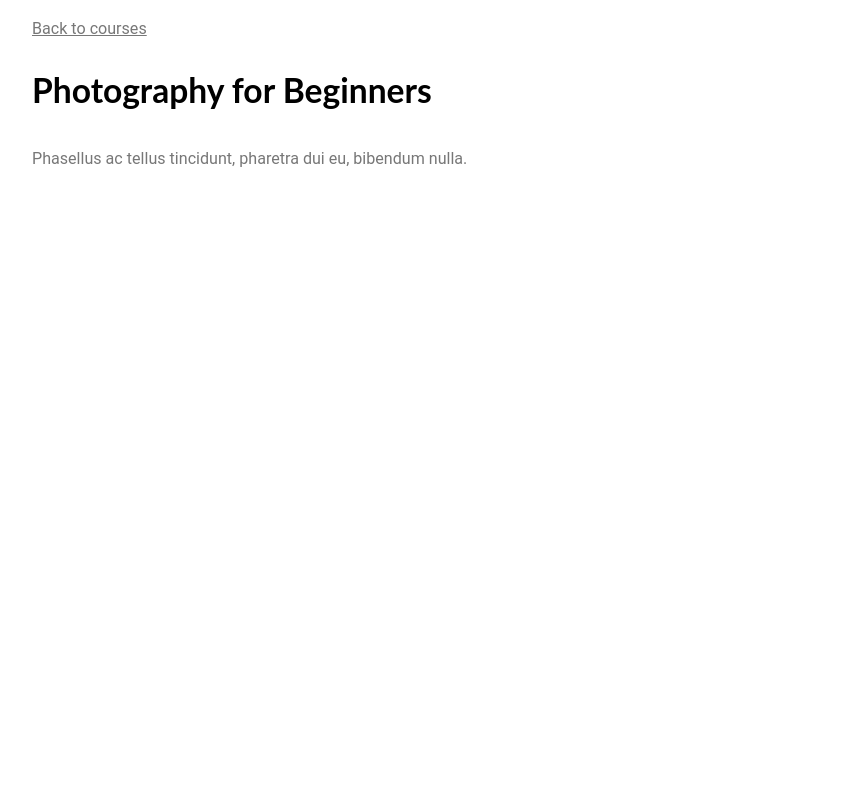
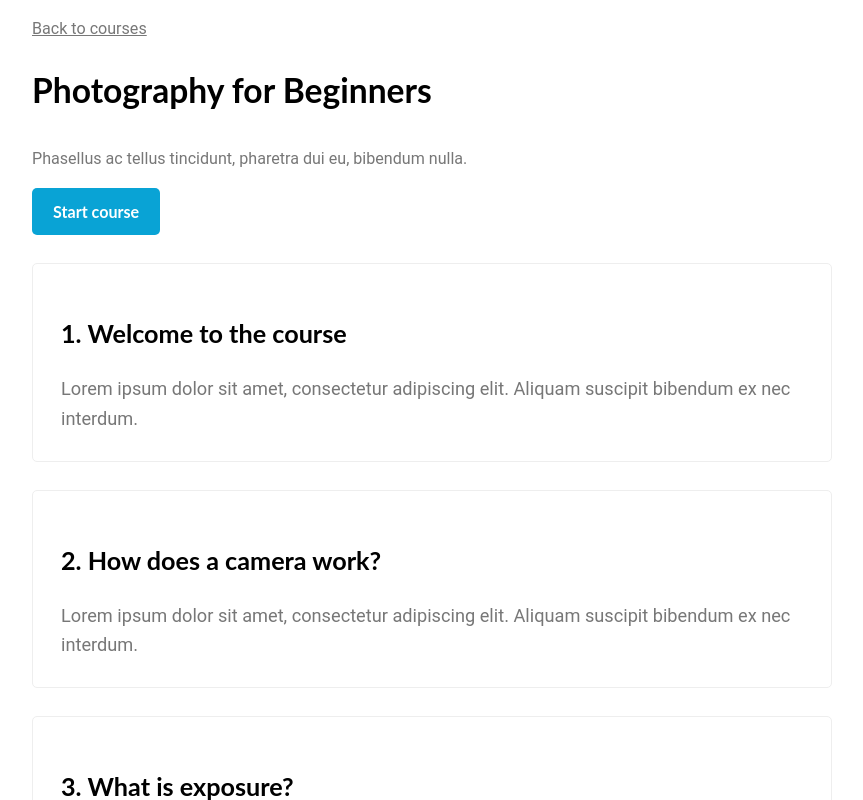
Before and after one commit to leticiabytes/online-courses, a Vue app: page /courses/1 in a window 1280 px wide. Shown: the top 800 px of the page, without its empty margins (208-1071 px from the left). Built offline with nearby package versions, Linux system fonts and the light colour scheme.

Commit message:
feat: implements LessonSummary component to CourseView
Signed-off-by: Letícia Vieira <lvieira268@gmail.com>

```diff
--- a/src/views/CourseView.vue
+++ b/src/views/CourseView.vue
@@ -1,22 +1,38 @@
 <script lang="ts" setup>
-import { useRoute } from 'vue-router';
-import courses from '../courses';
+  import courses from '../courses';
+  import { useRoute } from 'vue-router';
 
-const route = useRoute()
-const courseId = route.params.courseId
-const course = courses.find(course => course.id === parseInt(courseId as string));
+  import LessonSummary from '../components/LessonSummary.vue';
 
+  const route = useRoute();
+  const courseId = route.params.courseId;
+  const course = courses.find(course => course.id === parseInt(courseId as string));
 </script>
+
 
 <template>
   <div class="Course page">
     <header>
       <p>
-        <router-link :to="{ name: 'home' }">Back to courses</router-link>
+        <router-link :to="{ name: 'home'}">Back to courses</router-link>
       </p>
       <h1>{{ course?.title }}</h1>
       <p>{{ course?.description }}</p>
+      <router-link
+        class="button primary icon"
+        :to="`/courses/${courseId}/lessons/${course?.lessons[0].id}`"
+      >
+        Start course
+      </router-link>
     </header>
-
+    <div>
+      <LessonSummary
+        v-for="(lesson, index) in course?.lessons"
+        :key="index"
+        :course-id="courseId as string"
+        :lesson="lesson"
+        :num="index + 1"
+      />
+    </div>
   </div>
 </template>
```
